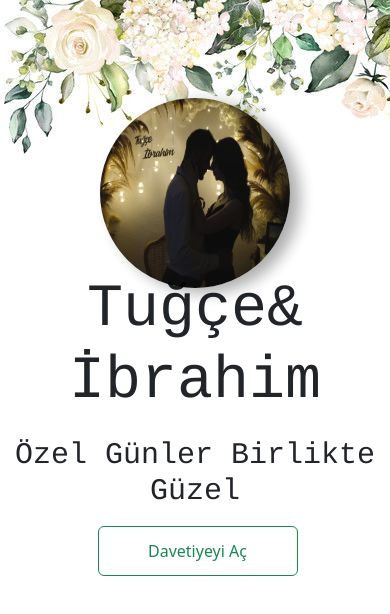
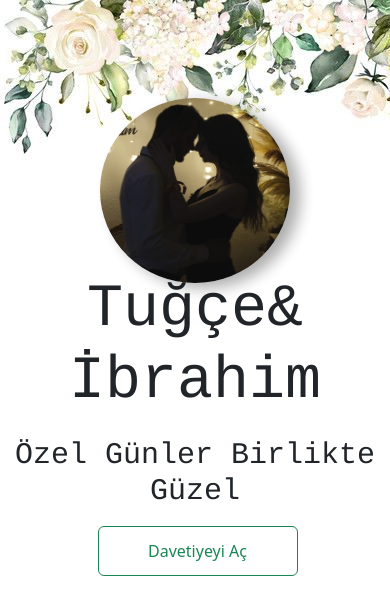
Before and after one commit to ulascorb321/tugce-ibrahimv2, a plain HTML site: page index.html in a window 390 px wide. Drawn offline with nearby package versions, Linux system fonts and the light colour scheme.

Commit message:
Add files via upload

```diff
--- a/index.html
+++ b/index.html
@@ -22,7 +22,7 @@
     </div>
 
     <div class="homapageimage">
-        <img src="f1.1.jpeg" class="img-fluid" id="homeimg" alt="...">
+        <img src="f1.2.jpeg" class="img-fluid" id="homeimg" alt="...">
     </div>
 
 </body>
--- a/style.css
+++ b/style.css
@@ -208,7 +208,7 @@ hr {
 
     #homeimg {
         width: 190px;
-        height: 190px;
+        height: 185px;
         margin-top: 20%;
         display: block;
         margin-left: auto;
```
Also changed, not shown: f1.2.jpeg (added).
